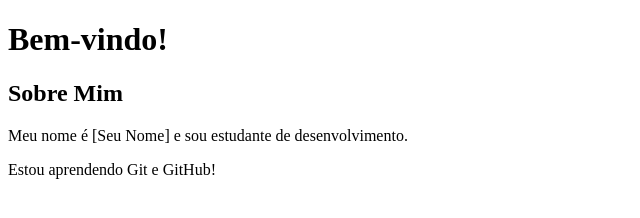
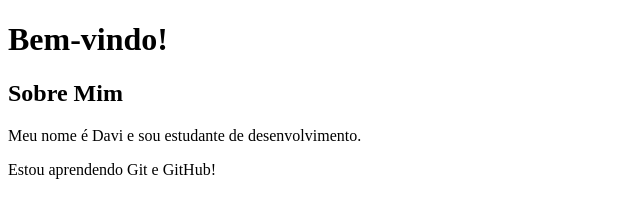
Before and after one commit to srsap00/Minha-pagina-pessoal, a plain HTML site: page index.html in a window 1280 px wide. Shown: the full height of the page, 0-640 px from the left. Drawn offline with Linux system fonts and the light colour scheme.

Commit message:
adiciona seção sobre mim

```diff
--- a/index.html
+++ b/index.html
@@ -7,7 +7,7 @@
 <body>
     <h1>Bem-vindo!</h1>
     <h2>Sobre Mim</h2>
-        <p>Meu nome é [Seu Nome] e sou estudante de desenvolvimento.</p>
+        <p>Meu nome é Davi e sou estudante de desenvolvimento.</p>
         <p>Estou aprendendo Git e GitHub!</p>
     </section>
 
```
